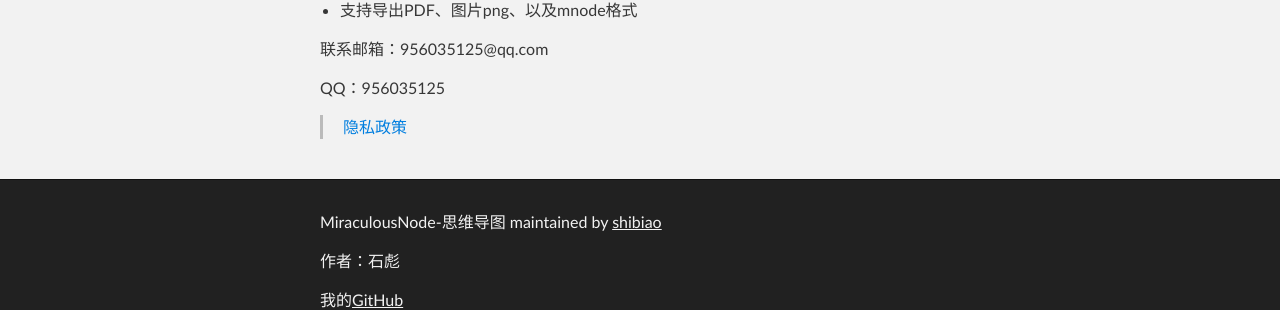
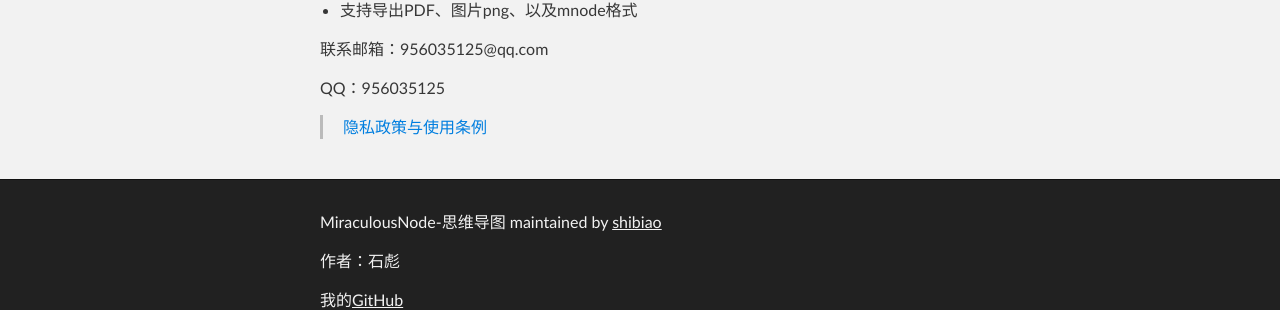
Before and after one commit to shibiao/sbplayer.github.io, a Jekyll site: the page built from index.md, in a window 1280 px wide and 900 px high, scrolled down 1879 px. Shown: the part 436-746 px from the top of the window. Built offline with Jekyll 4.4.1, drawn with Linux system fonts in a browser that asks for light colours; our own code applies the rules of GitHub Pages for plain Markdown files.

Commit message:
Update index.md

```diff
--- a/index.md
+++ b/index.md
@@ -48,4 +48,4 @@ MiraculousNode将思维想法、知识笔记以图表展示，训练您的系统
 QQ：956035125
 
 
-> [隐私政策](2.md)
+> [隐私政策与使用条例](2.md)
```
